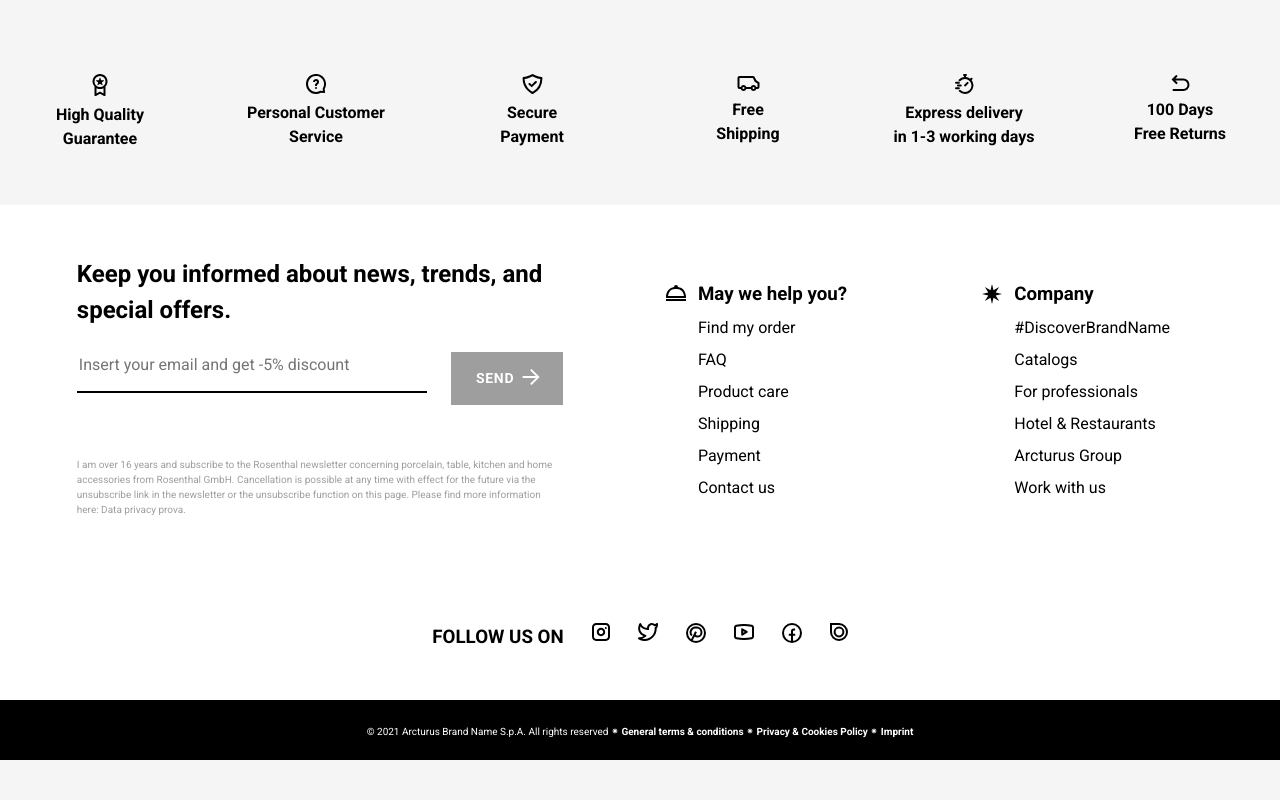
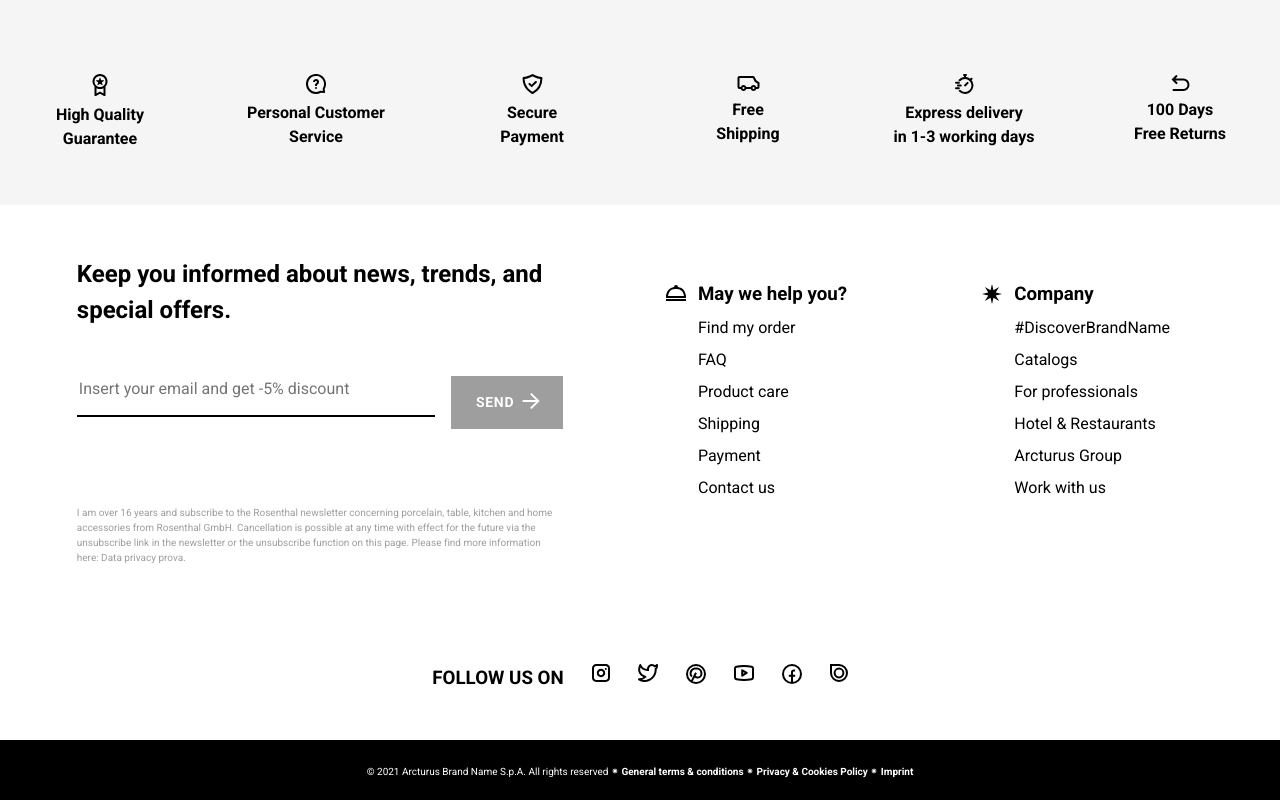
Before and after one commit to arturobassoli/fragolastore, a website: page src/index.html in a window 1280 px wide. Shown: the part 2545-3345 px from the top of the page. Before the commit the page ends 3305 px from the top, so only its background shows below. Drawn offline with nearby package versions, Linux system fonts and the light colour scheme; files that its build step writes are made by us from their sources.

Commit message:
fix: form flex gap

```diff
--- a/src/index.html
+++ b/src/index.html
@@ -315,7 +315,7 @@
           </div>
         </div>
       </section>
-      <div class="newslette-siteMap-container bg-white grid">
+      <div class="newsletter-siteMap-container bg-white grid">
         <section class="newsletter">
           <div class="container flex">
             <h3 class="fs-600 fw-700">
--- a/src/sass/components/_newsletter.scss
+++ b/src/sass/components/_newsletter.scss
@@ -2,13 +2,13 @@
 
 .newsletter .container {
   padding: 40px 24px;
-  --gap: 24px;
+  --gap: 3rem;
   flex-direction: column;
 
-  h3,
   form {
     flex-direction: column;
     align-items: start;
+    --gap: 0;
 
     input {
       margin-bottom: 40px;
--- a/src/sass/layout/_footer.scss
+++ b/src/sass/layout/_footer.scss
@@ -1,7 +1,7 @@
 @use "../components" as *;
 @use "../abstracts" as *;
 
-.newslette-siteMap-container {
+.newsletter-siteMap-container {
   --gap: 0;
 
   @include respond(tablet) {
@@ -10,6 +10,7 @@
 
       form {
         flex-direction: row;
+        --gap: 1rem;
       }
     }
   }
```
